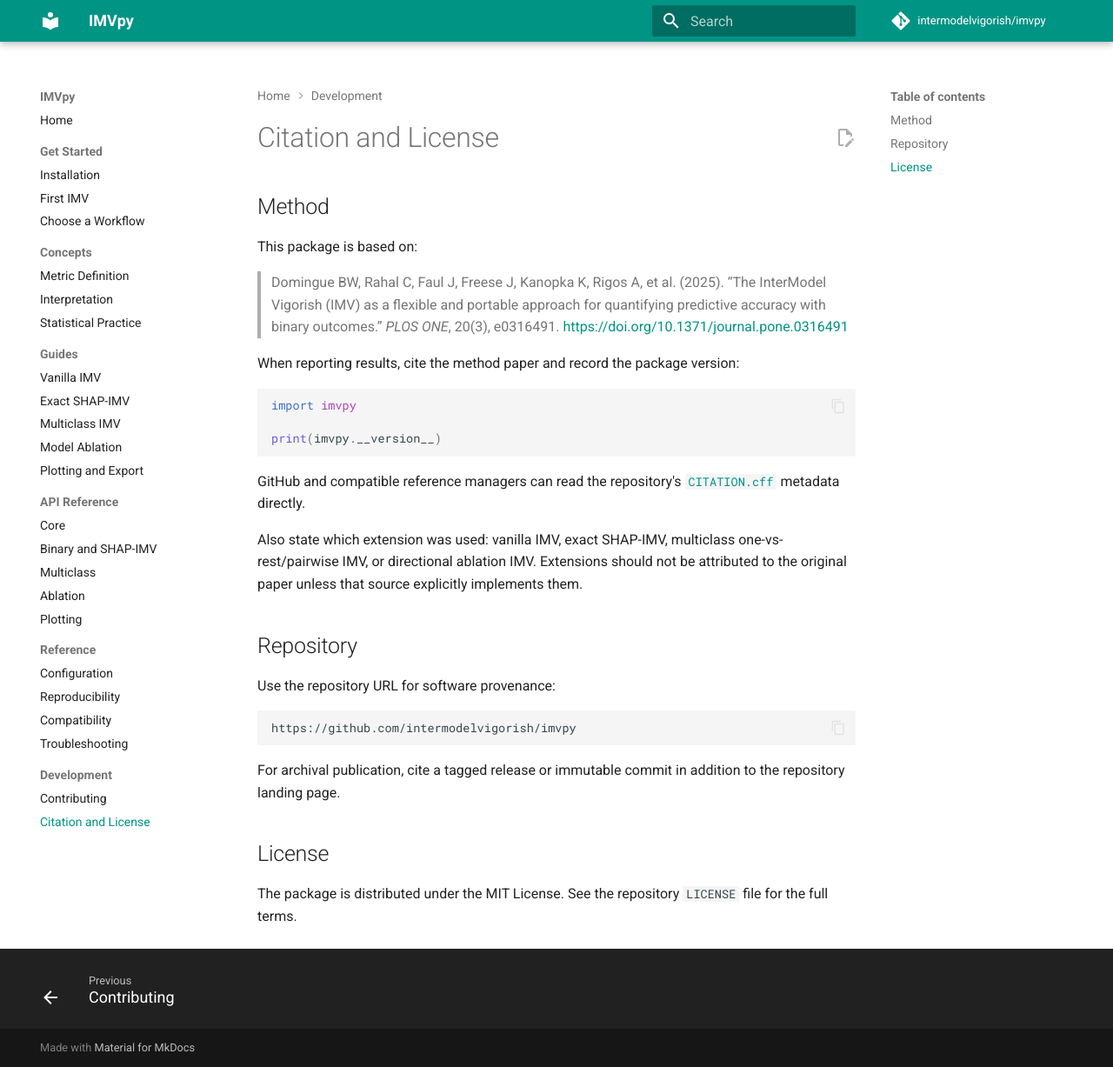
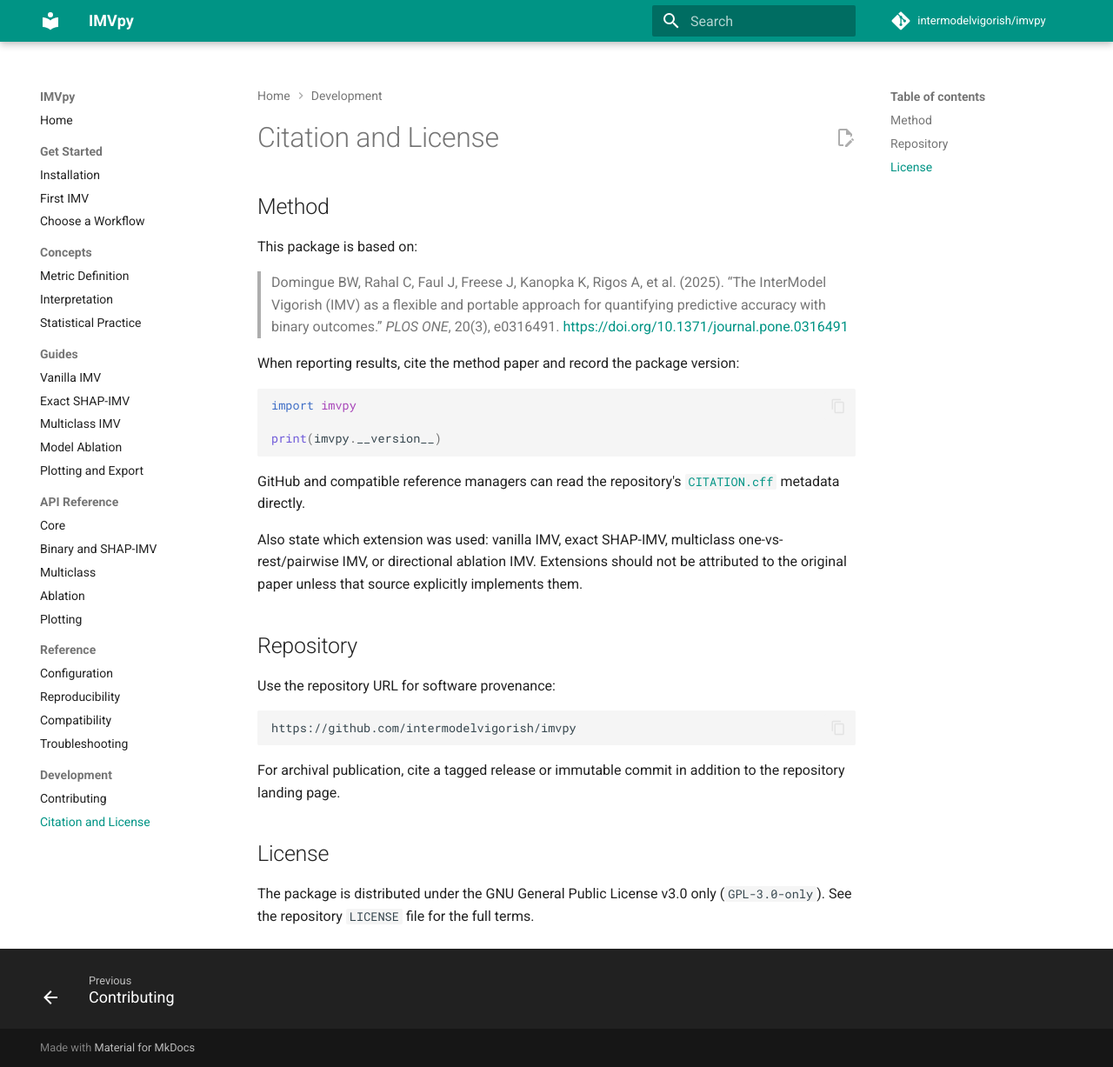
Before and after one commit to intermodelvigorish/imvpy, an MkDocs documentation site: the page built from documentation/citation.md, in a window 1280 px wide and 1227 px high. Shown: the whole window at 87% size. Built offline with MkDocs 1.6.1 and Material for MkDocs 9.7.7, drawn with Linux system fonts in a browser that asks for light colours; comment, search, counter and statistics services are not loaded.

Commit message:
Relicense project under GPL-3.0-only

```diff
--- a/documentation/citation.md
+++ b/documentation/citation.md
@@ -38,5 +38,5 @@ to the repository landing page.
 
 ## License
 
-The package is distributed under the MIT License. See the repository `LICENSE`
-file for the full terms.
+The package is distributed under the GNU General Public License v3.0 only
+(`GPL-3.0-only`). See the repository `LICENSE` file for the full terms.
--- a/pyproject.toml
+++ b/pyproject.toml
@@ -8,7 +8,7 @@ version = "1.2.0"
 description = "InterModel Vigorish for probabilistic model comparison and attribution"
 readme = {file = "README.md", content-type = "text/markdown"}
 requires-python = ">=3.9"
-license = "MIT"
+license = "GPL-3.0-only"
 license-files = ["LICENSE"]
 authors = [{name = "Valler Y."}]
 maintainers = [{name = "Charles Rahal"}]
```
Also changed, not shown: CHANGELOG.md (+2 -1 lines), README.md (+2 -2 lines), 3 other files.
